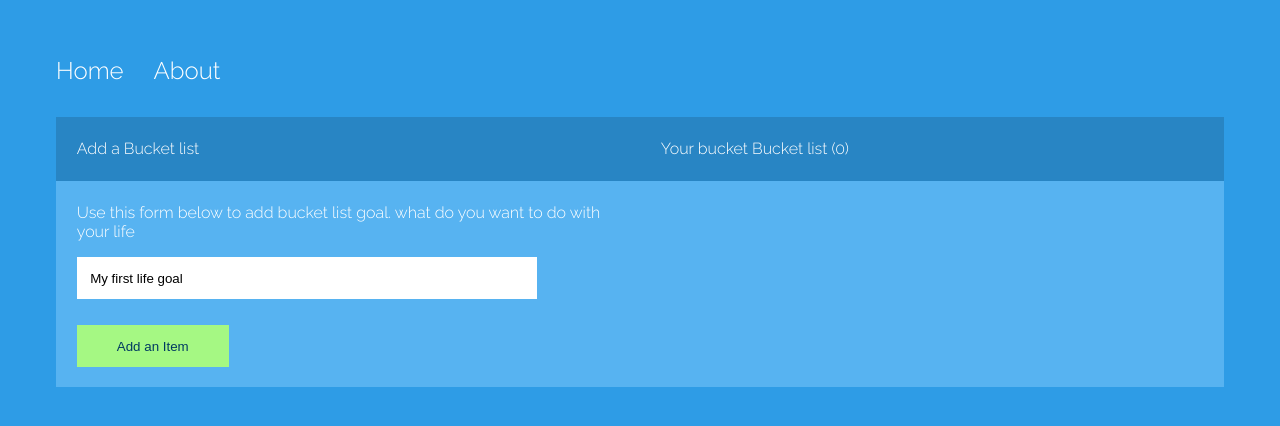
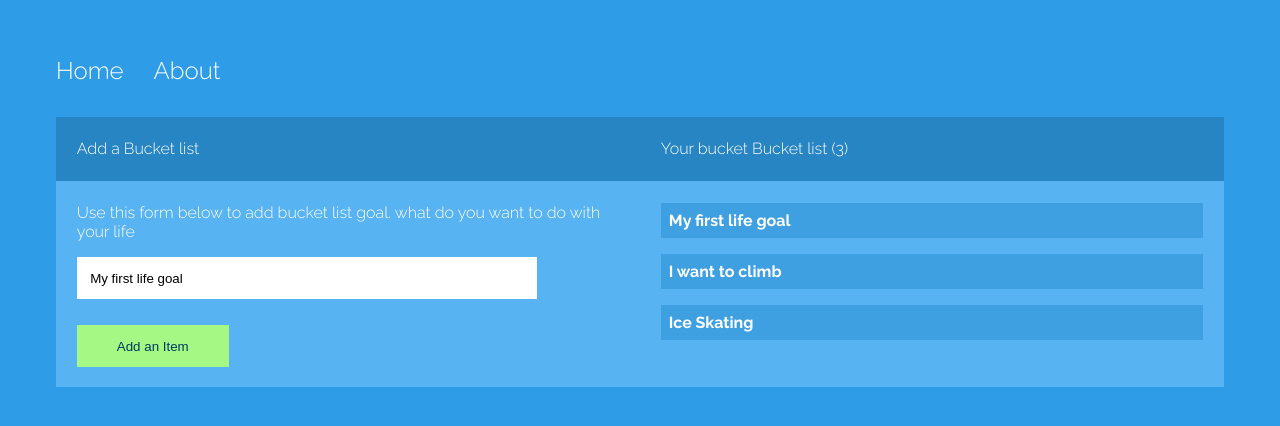
Before and after one commit to motolola/ng5, an Angular app: page / in a window 1280 px wide. Shown: the top 426 px of the page. Built offline with nearby package versions, Linux system fonts and the light colour scheme.

Commit message:
Add animations on adding Item

```diff
--- a/src/app/home/home.component.html
+++ b/src/app/home/home.component.html
@@ -6,7 +6,7 @@
       <p>Your bucket Bucket list ({{itemCount}})</p>
   </div>
 </div>
-<div class="container color-light">
+<div class="container color-light" [@goals]="goals.length">
     <div class="col">
       <p class="sm">Use this form below to add bucket list goal. what do you want to do with your life</p>
       <form>
@@ -15,7 +15,7 @@
       </form>
     </div>
     <div class="col">
-        <p class="life-container" *ngFor= "let goal of goals">
+        <p class="life-container" *ngFor= "let goal of goals; let i = index" (click)="removeItem(i)">
           {{goal}}
         </p>
     </div>
--- a/src/app/home/home.component.ts
+++ b/src/app/home/home.component.ts
@@ -1,4 +1,4 @@
-import { Component, OnInit } from '@angular/core';
+import { Component, OnInit, Optional } from '@angular/core';
 import { trigger, style, transition, animate, keyframes, query, stagger } from '@angular/animations'
 
 @Component({
@@ -6,7 +6,18 @@ import { trigger, style, transition, animate, keyframes, query, stagger } from '
   templateUrl: './home.component.html',
   styleUrls: ['./home.component.scss'],
   animations: [
+    trigger('goals', [
+      transition('* => *', [
+        query(':enter', style({ opacity:0}), {optional: true}),
+        query(':enter', stagger('300ms', [
 
+          animate('.6s ease-in', keyframes([
+            style({opacity: 0, transform: 'translateY(-75%)', offset:0}),
+            style({opacity: .5, transform: 'translateY(35px)', offset:.3}),
+            style({opacity: 1, transform: 'translateY(0)', offset:1}),
+          ]))]), {optional:true})
+      ])
+    ])
   ]
 })
 export class HomeComponent implements OnInit {
@@ -14,7 +25,7 @@ export class HomeComponent implements OnInit {
   itemCount: number;
   btnText: String = "Add an Item";
   goalText: String = 'My first life goal';
-  goals = [];
+  goals = ["My first life goal", 'I want to climb', 'Ice Skating'];
 
   constructor() { }
 
```
